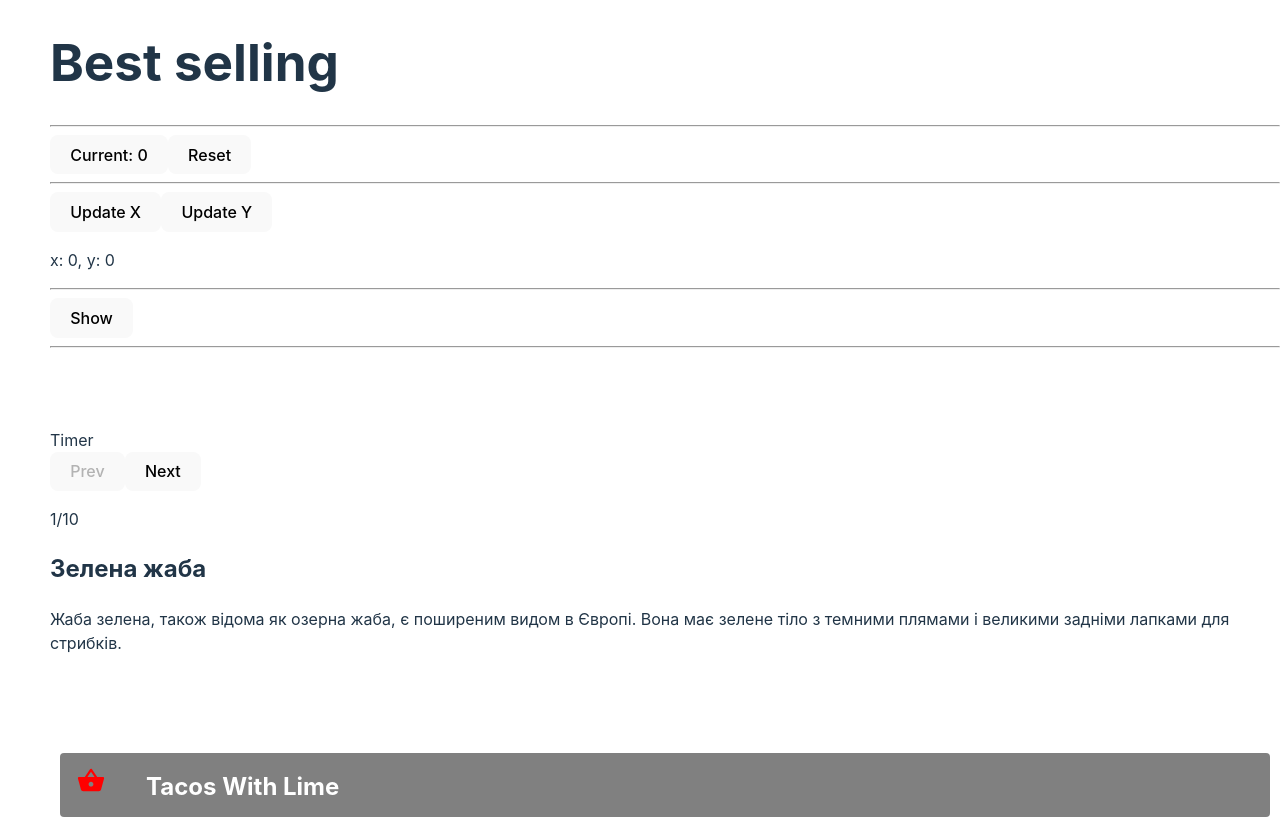
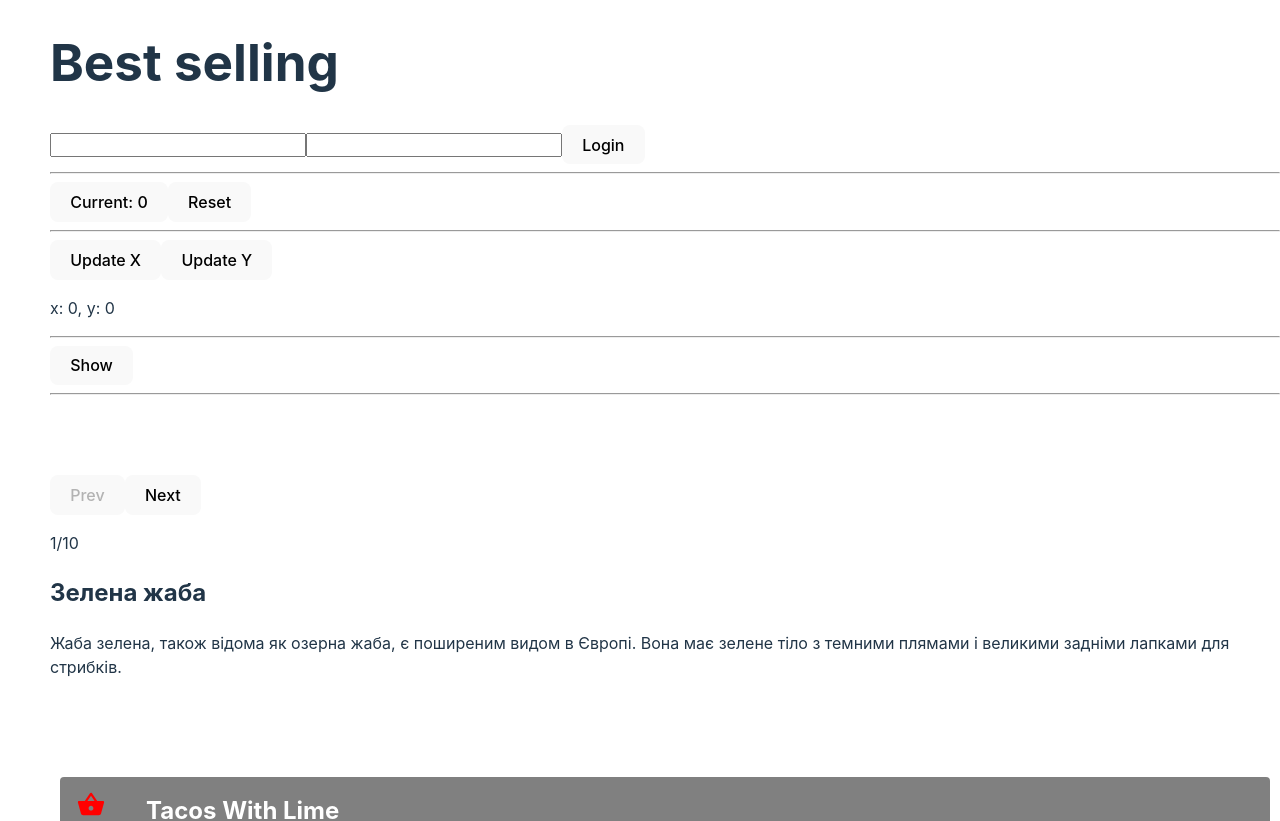
Before and after one commit to Vaddex/react_test, a React (Vite) app: page / in a window 1280 px wide. Shown: the top 821 px of the page. Built offline with nearby package versions, Linux system fonts and the light colour scheme.

Commit message:
added logic butons

```diff
--- a/src/components/App.jsx
+++ b/src/components/App.jsx
@@ -5,18 +5,20 @@ import { Alert } from './Alert';
 import TestButton from './TestButton/TestButton';
 import TestReader from './TestReader/TestReader';
 import articles from '../reader.json';
-import Timer from './Timer/Timer';
+// import Timer from './Timer/Timer';
+import LoginForm from './LoginForm/LoginForm';
 
 export default function App() {
     return (
         <div>
             <h1>Best selling</h1>
             <>
+                <LoginForm />
+            </>
+            <>
                 <TestButton />
             </>
-            <>
-                <Timer />
-            </>
+            <>{/* <Timer /> */}</>
             <>
                 <TestReader articles={articles} />
             </>
--- /dev/null
+++ b/src/components/LoginForm/LoginForm.jsx
@@ -0,0 +1,26 @@
+const LoginForm = () => {
+    const handleSubmit = evt => {
+        evt.preventDefault();
+
+        const form = evt.target;
+        const { login, password } = form.elements;
+
+        // Посилання на DOM-елементи
+        console.log(login, password);
+
+        // Значення полів
+        console.log(login.value, password.value);
+
+        // Скидаємо значення полів після відправки
+        form.reset();
+    };
+    return (
+        <form onSubmit={handleSubmit}>
+            <input type="text" name="login" />
+            <input type="password" name="password" />
+            <button type="submit">Login</button>
+        </form>
+    );
+};
+
+export default LoginForm;
--- a/src/components/TestButton/TestButton.jsx
+++ b/src/components/TestButton/TestButton.jsx
@@ -12,6 +12,8 @@ export default function TestButton() {
         }
         return 0;
     });
+
+    // modal
     const [isOpen, setIsOpen] = useState(false);
     const [values, setValues] = useState({
         x: 0,
@@ -46,6 +48,7 @@ export default function TestButton() {
         setClicks(clicks + 1);
     };
 
+    // modal
     const handleToggle = () => {
         setIsOpen(!isOpen);
     };
--- a/src/components/Timer/Timer.jsx
+++ b/src/components/Timer/Timer.jsx
@@ -1,10 +1,10 @@
-import { useEffect } from 'react';
+// import { useEffect } from 'react';
 
-export default function Timer() {
-    useEffect(() => {
-        setInterval(() => {
-            console.log(Date.nov());
-        }, 1000);
-    }, []);
-    return <div>Timer</div>;
-}
+// export default function Timer() {
+//     useEffect(() => {
+//         setInterval(() => {
+//             console.log(Date.nov());
+//         }, 1000);
+//     }, []);
+//     return <div>Timer</div>;
+// }
```
